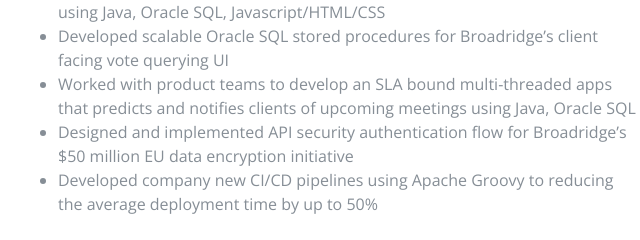
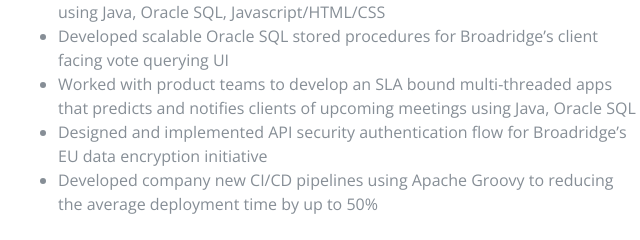
Before and after one commit to James1994ny/JamesJungbinParkSite, a plain HTML site: page index.html in a window 1280 px wide. Shown: the part 1069-1309 px from the top of the page, 302-942 px from the left. Drawn offline with nearby package versions, Linux system fonts and the light colour scheme; a web font is replaced by a local one.

Commit message:
Update index.html

```diff
--- a/index.html
+++ b/index.html
@@ -104,7 +104,7 @@
   				<li>Enhanced front and backend features in Broadridge’s proxy voting webapp using Java, Oracle SQL, Javascript/HTML/CSS</li>
   				<li>Developed scalable Oracle SQL stored procedures for Broadridge’s client facing vote querying UI</li>
   				<li>Worked with product teams to develop an SLA bound multi-threaded apps that predicts and notifies clients of upcoming meetings using Java, Oracle SQL</li>
-  				<li>Designed and implemented API security authentication flow for Broadridge’s $50 million EU data encryption initiative</li>
+  				<li>Designed and implemented API security authentication flow for Broadridge’s EU data encryption initiative</li>
   				<li>Developed company new CI/CD pipelines using Apache Groovy to reducing the average deployment time by up to 50%</li>
 			</ul>
             </div>
```
